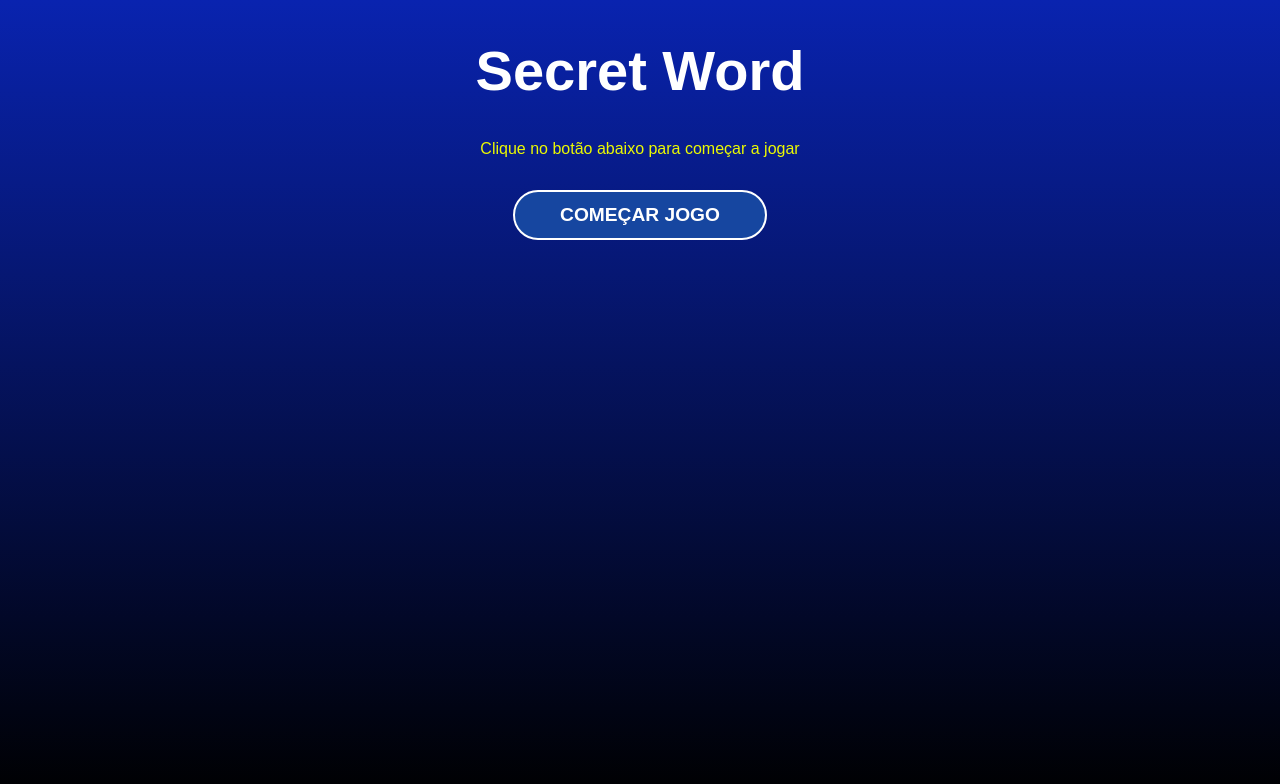
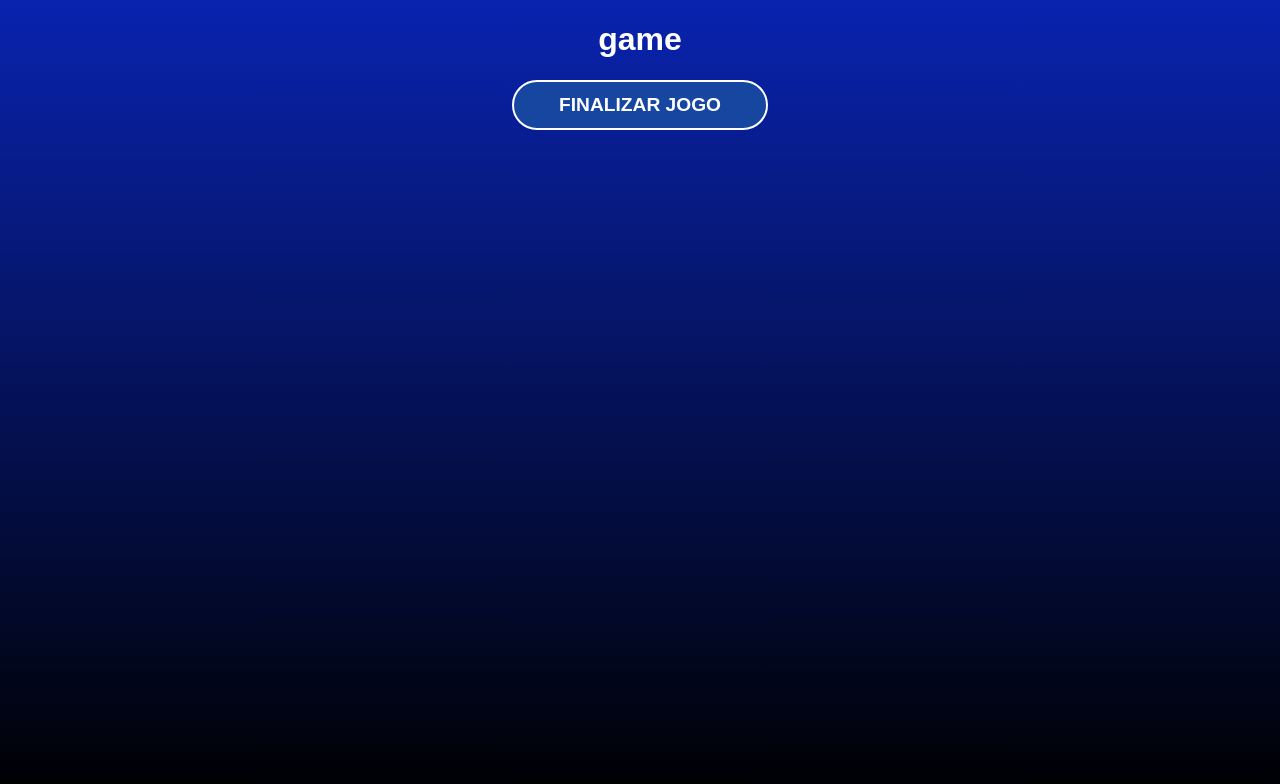
Before and after one commit to Filipee01/Secret-Word, a React (Vite) app in the folder Secret_Word/secretWord/: page / in a window 1280 px wide. Both pictures are taken after a click on the button "COMEÇAR JOGO". Shown: the top 784 px of the page. Built offline with nearby package versions, Linux system fonts and the light colour scheme.

Commit message:
changingStages

```diff
--- a/Secret_Word/secretWord/src/App.jsx
+++ b/Secret_Word/secretWord/src/App.jsx
@@ -23,15 +23,24 @@
   const [gameStage, setGameStage] = useState(stages[0].name)
   const [words] = useState(wordsList)
 
-  console.log(words)
+  const startGame = () => {
+    setGameStage(stages[1].name)
+  }
 
+  const verifyLetter = () => {
+    setGameStage(stages[2].name)
+  }
+
+  const retry = () => {
+    setGameStage(stages[0].name)
+  }
 
 
   return (
    <div className="App">
-    {gameStage === "start" && <StartScreen />}
-    {gameStage === "game" && <Game /> }
-    {gameStage === "end" && <GameOver />}
+    {gameStage === "start" && <StartScreen startGame = {startGame}/>}
+    {gameStage === "game" && <Game verifyLetter = {verifyLetter} /> }
+    {gameStage === "end" && <GameOver retry = {retry} />}
    </div>
   )
 }
--- a/Secret_Word/secretWord/src/components/StartScreen.jsx
+++ b/Secret_Word/secretWord/src/components/StartScreen.jsx
@@ -1,11 +1,11 @@
 import './startScreen.css'
 
-const startScreen = () => {
+const startScreen = ({startGame}) => {
   return (
     <div className='start'>
         <h1>Secret Word</h1>
         <p>Clique no botão abaixo para começar a jogar</p>
-        <button>Começar jogo</button>
+        <button onClick={startGame}>Começar jogo</button>
     </div>
   )
 }
--- a/Secret_Word/secretWord/src/components/game.jsx
+++ b/Secret_Word/secretWord/src/components/game.jsx
@@ -1,8 +1,11 @@
 import './game.css'
 
-const game = () => {
+const game = ({verifyLetter}) => {
   return (
-    <div>game</div>
+    <div>
+      <h1>game</h1>
+      <button onClick={verifyLetter}>Finalizar jogo</button>
+    </div>
   )
 }
 
--- a/Secret_Word/secretWord/src/components/gameOver.jsx
+++ b/Secret_Word/secretWord/src/components/gameOver.jsx
@@ -1,8 +1,11 @@
 import './gameOver.css'
 
-const gameOver = () => {
+const gameOver = ({retry}) => {
   return (
-    <div>gameOver</div>
+    <div>
+      <h1>Game Over</h1>
+      <button onClick={retry}>Resetar jogo</button>
+    </div>
   )
 }
 
```
